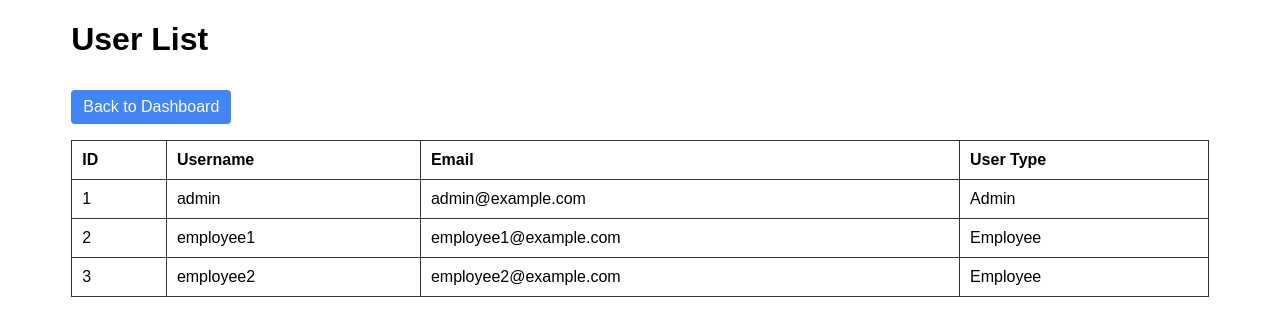
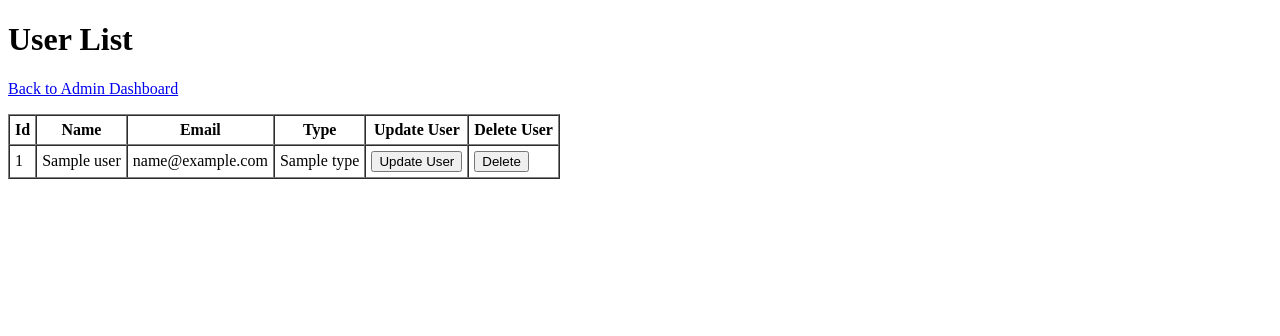
Before and after one commit to andreasfilippidis/vacation_request_portal, a PHP site: template src/views/user_list.php in a window 1280 px wide. Shown: the top 336 px of the page. Run offline with PHP 8.4, Linux system fonts and the light colour scheme; the visitor is signed in with stand-in values (Sample User, id 1); the template is opened without the code that fills it: most values are stand-ins (such as "Sample title", 1, 10 or a date in 2020).

Commit message:
more implementation

```diff
--- a/src/views/user_list.php
+++ b/src/views/user_list.php
@@ -1,83 +1,76 @@
-<?php
-session_start();
-if (!isset($_SESSION['logged_in']) || $_SESSION['user_type'] !== 'Admin') {
-    header("Location: /login");
-    exit();
-}
+<!-- src/views/admin_users.php -->
 
-// Example: Fetching users from a database or a model
-// Uncomment and modify the following lines if you have a database connection and a User model:
-// require_once __DIR__ . '/../../src/config/database.php';
-// require_once __DIR__ . '/../../src/models/User.php';
-// $users = User::getAllUsers();
-
-// For demonstration purposes, let's use a hard-coded array of users:
-$users = [
-    ['id' => 1, 'username' => 'admin',     'email' => 'admin@example.com',     'user_type' => 'Admin'],
-    ['id' => 2, 'username' => 'employee1', 'email' => 'employee1@example.com', 'user_type' => 'Employee'],
-    ['id' => 3, 'username' => 'employee2', 'email' => 'employee2@example.com', 'user_type' => 'Employee'],
-];
-?>
 <!DOCTYPE html>
-<html lang="en">
+<html>
 <head>
     <meta charset="UTF-8">
-    <title>User List - Admin Dashboard</title>
-    <style>
-        body {
-            font-family: Arial, sans-serif;
-        }
-        .container {
-            width: 90%;
-            margin: 20px auto;
-        }
-        table {
-            width: 100%;
-            border-collapse: collapse;
-            margin-top: 1em;
-        }
-        table, th, td {
-            border: 1px solid #333;
-        }
-        th, td {
-            padding: 10px;
-            text-align: left;
-        }
-        a.button {
-            display: inline-block;
-            padding: 8px 12px;
-            background-color: #4285f4;
-            color: #fff;
-            text-decoration: none;
-            border-radius: 4px;
-            margin-top: 10px;
-        }
-    </style>
+    <title>User List - Admin</title>
+    <script src="https://cdn.jsdelivr.net/npm/axios/dist/axios.min.js"></script>
 </head>
 <body>
-<div class="container">
 <h1>User List</h1>
-    <a href="/admin_dashboard" class="button">Back to Dashboard</a>
-    <table>
+<p><a href="/admin_dashboard">Back to Admin Dashboard</a></p>
+<table border="1" cellpadding="5" cellspacing="0">
     <thead>
     <tr>
-            <th>ID</th>
-            <th>Username</th>
+        <th>Id</th>
+        <th>Name</th>
         <th>Email</th>
-            <th>User Type</th>
+        <th>Type</th>
+        <th>Update User</th>
+        <th>Delete User</th>
     </tr>
     </thead>
     <tbody>
-        <?php foreach ($users as $user): ?>
+    <?php foreach($users as $user): ?>
         <tr>
             <td><?= htmlspecialchars($user['id']) ?></td>
-                <td><?= htmlspecialchars($user['username']) ?></td>
+            <td><?= htmlspecialchars($user['name']) ?></td>
             <td><?= htmlspecialchars($user['email']) ?></td>
-                <td><?= htmlspecialchars($user['user_type']) ?></td>
+            <td><?= htmlspecialchars($user['type']) ?></td>
+            <td><form action="/admin_dashboard/updateUser" method="get">
+                    <!-- The hidden field holds the user ID -->
+                    <input type="hidden" name="id" value="<?= htmlspecialchars($user['id']) ?>">
+                    <button type="submit">Update User</button>
+                </form></td>
+            <td><form onsubmit="delete_user(<?= htmlspecialchars($user['id']) ?>)" action="/admin_dashboard/deleteUser" method="post">
+                    <button type="submit">Delete</button>
+                </form></td>
         </tr>
     <?php endforeach; ?>
     </tbody>
 </table>
-</div>
+
+
+<script>
+    function update_user(id) {
+        event.preventDefault();
+        axios.post('/admin_dashboard/updateUser', { id })
+            .then(response => {
+                if (response.data.status === "success") {
+                    alert(response.data.message);
+                } else {
+                    alert(response.data.message);
+                }
+            })
+            .catch(error => console.error(error));
+    }
+
+    function delete_user(id) {
+        event.preventDefault();
+
+        axios.post('/admin_dashboard/deleteUser', { id })
+            .then(response => {
+                if (response.data.status === "success") {
+                    //alert(response.data.message);
+                    console.log(response.data.message);
+                    window.location.reload();
+                } else {
+                    alert(response.data.message);
+                }
+            })
+            .catch(error => console.error(error));
+    }
+</script>
 </body>
 </html>
```
Also changed, not shown: public/index.php (+2 -42 lines), src/classes/Admin.php (+28 -0 lines), src/routes.php (+81 -11 lines), src/views/create_user.php (+10 -8 lines). Lines whose indentation alone changed are shown as unchanged.
